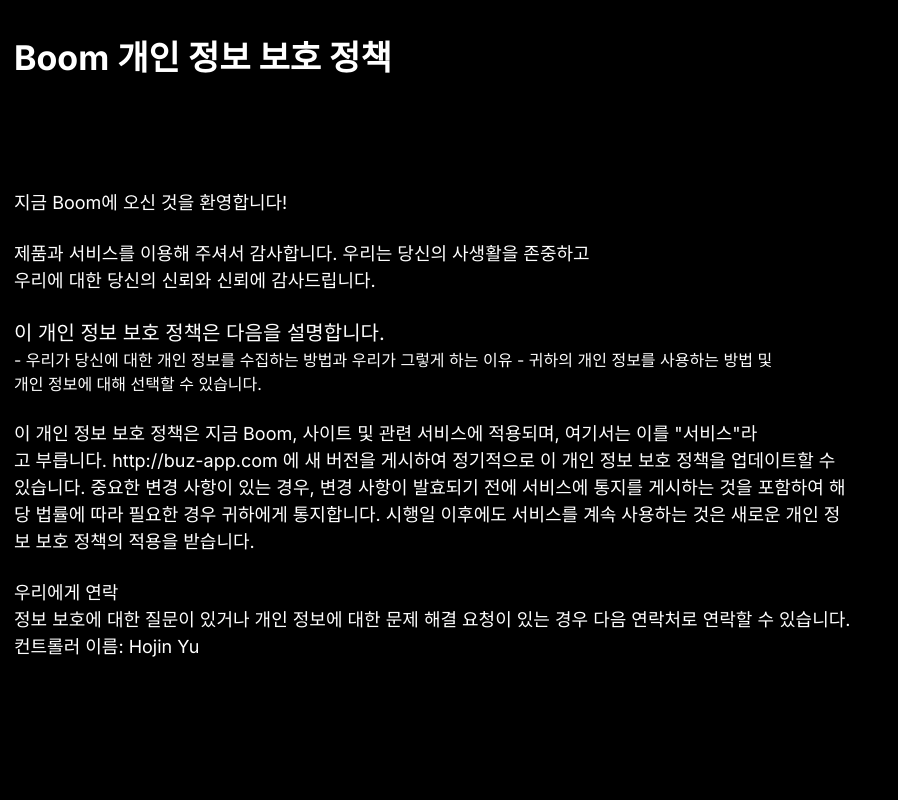
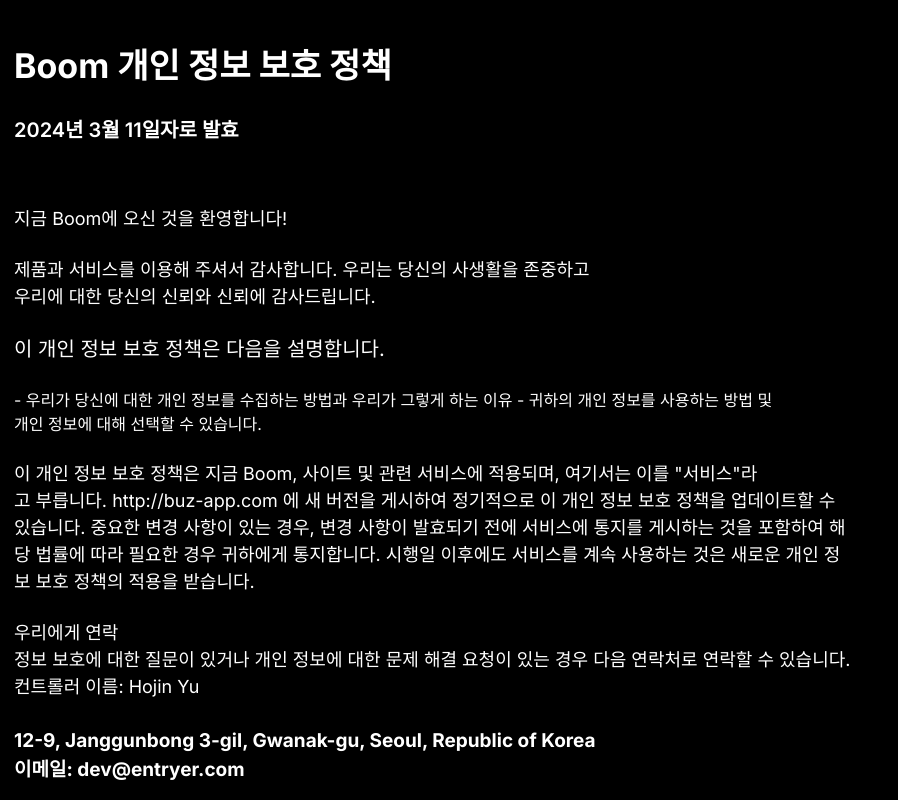
Before and after one commit to gk7734/Terms, a Next.js app: page / in a window 1280 px wide. Shown: the top 800 px of the page, without its empty margins (0-898 px from the left). Built offline with nearby package versions, Linux system fonts and the light colour scheme.

Commit message:
Edit Privacy - Fin

```diff
--- a/src/app/page.tsx
+++ b/src/app/page.tsx
@@ -2,9 +2,9 @@
     return (
         <div
             className={`justify-center grid w-auto font-pretendard text-start bg-gradient-to-r bg-black pl-[14px] pr-[14px]`}>
-            <h1 className={`text-[34px] font-bold text-white pt-8`}>Boom 개인 정보 보호 정책</h1>
+            <h1 className={`text-[34px] font-bold text-white pt-10`}>Boom 개인 정보 보호 정책</h1>
             <br/>
-            <h2 className={`font-semibold text-[20px] pb-7`}>2024년 3월 11일자로 발효</h2>
+            <h2 className={`text-white font-semibold text-[20px] pb-9`}>2024년 3월 11일자로 발효</h2>
             <br/>
             <h2 className={`text-white font-normal text-[18px]`}>지금 Boom에 오신 것을 환영합니다!</h2>
             <br/>
@@ -13,7 +13,7 @@
             </h2>
             <br/>
             <h2 className={`text-white font-normal`}><span
-                className={`text-[20px]`}>이 개인 정보 보호 정책은 다음을 설명합니다.</span>
+                className={`text-[20px]`}>이 개인 정보 보호 정책은 다음을 설명합니다.</span><br/>
                 <br/>
                 - 우리가 당신에 대한 개인 정보를 수집하는 방법과 우리가 그렇게 하는 이유
                 - 귀하의 개인 정보를 사용하는 방법 및 <br/>
@@ -41,7 +41,7 @@
                 컨트롤러 이름: Hojin Yu <br/><br/>
 
             </h2>
-            <h2 className={`font-bold text-[19px] pb-4`}> 12-9, Janggunbong 3-gil, Gwanak-gu, Seoul, Republic of Korea <br/>
+            <h2 className={`text-white font-bold text-[19px] pb-4`}> 12-9, Janggunbong 3-gil, Gwanak-gu, Seoul, Republic of Korea <br/>
 
                 이메일: <a href={`mailto:dev@entryer.com`}> dev@entryer.com </a>
             </h2> <br/>
@@ -383,7 +383,7 @@
             </h2>
             <br/>
             <h2 className={`text-white font-bold text-[20px] mb-[5px]`}>푸시알림</h2>
-            <h2 className={`pb-4`}>모바일 애플리케이션을 통해 푸시 알림을 보낼 수 있습니다. 모바일 장치의 설정을 변경하여 언제든지 이러한 유형의 <br/>
+            <h2 className={`text-white pb-4`}>모바일 애플리케이션을 통해 푸시 알림을 보낼 수 있습니다. 모바일 장치의 설정을 변경하여 언제든지 이러한 유형의 <br/>
                 통신 수신을 거부할 수 있습니다. <br/>
 
                 <br/>
@@ -414,7 +414,7 @@
             </h2>
             <br/>
             <h2 className={`text-white font-bold text-[20px] mb-[5px] `}>계정 정보</h2>
-            <h2 className={`pb-20`}>언제든지 계정의 정보를 검토하거나 변경하거나 계정을 해지하려는 경우 다음을 수행할 수 있습니다. <br/>
+            <h2 className={`text-white pb-20`}>언제든지 계정의 정보를 검토하거나 변경하거나 계정을 해지하려는 경우 다음을 수행할 수 있습니다. <br/>
 
                 - 계정 설정에 로그인하고 사용자 계정을 업데이트합니다. <br/>
 
```
